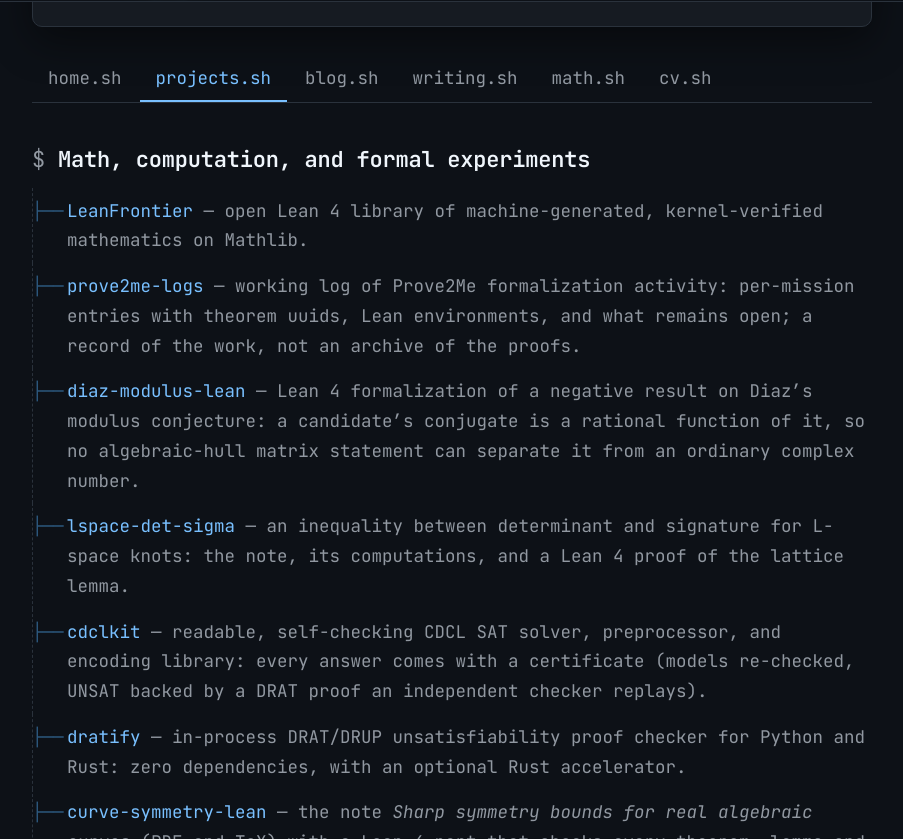
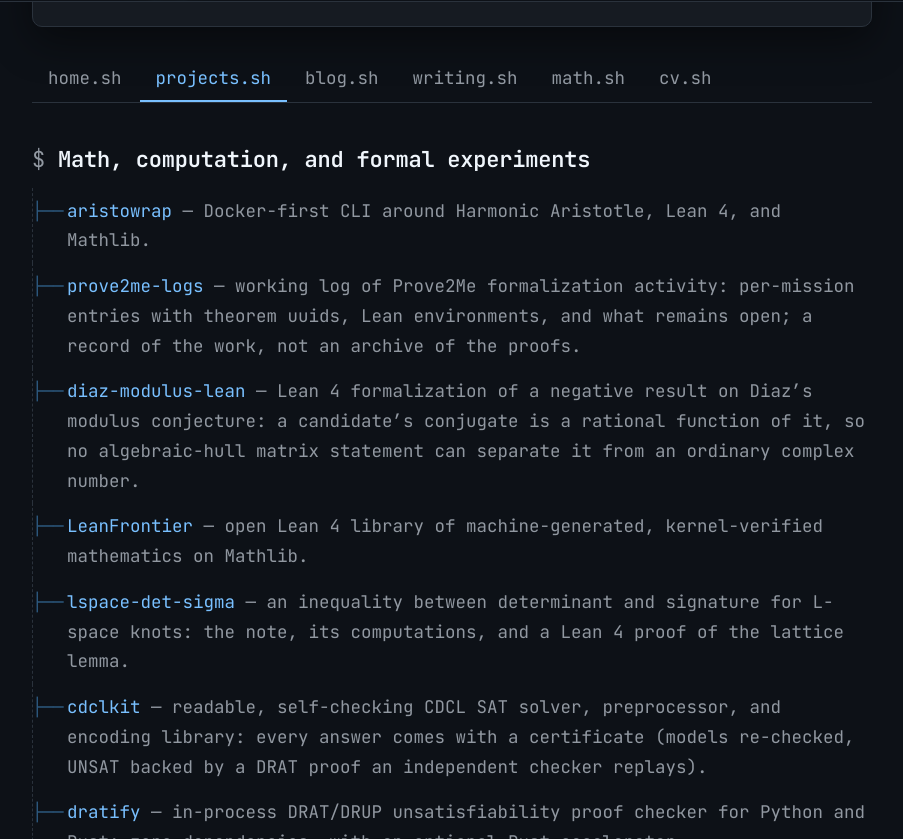
Before and after one commit to carlok/carlok.github.io, a Jekyll site: the page built from projects.md, in a window 1280 px wide and 900 px high, scrolled down 344 px, cut to the strip 61-900 px from the top of the window. Shown: the whole strip, without its empty margins (188-1091 px from the left). Built offline with Jekyll 4.4.1, drawn with Linux system fonts in a browser that asks for light colours; some of the changed text lies outside the part shown.

```diff
--- a/projects.md
+++ b/projects.md
@@ -31,9 +31,10 @@ permalink: /projects/
 
 ## Math, computation, and formal experiments
 
-- [LeanFrontier](https://github.com/carlok/LeanFrontier) — open Lean 4 library of machine-generated, kernel-verified mathematics on Mathlib.
+- [aristowrap](https://github.com/carlok/aristowrap) — Docker-first CLI around Harmonic Aristotle, Lean 4, and Mathlib.
 - [prove2me-logs](https://github.com/carlok/prove2me-logs) — working log of Prove2Me formalization activity: per-mission entries with theorem uuids, Lean environments, and what remains open; a record of the work, not an archive of the proofs.
 - [diaz-modulus-lean](https://github.com/carlok/diaz-modulus-lean) — Lean 4 formalization of a negative result on Diaz's modulus conjecture: a candidate's conjugate is a rational function of it, so no algebraic-hull matrix statement can separate it from an ordinary complex number.
+- [LeanFrontier](https://github.com/carlok/LeanFrontier) — open Lean 4 library of machine-generated, kernel-verified mathematics on Mathlib.
 - [lspace-det-sigma](https://github.com/carlok/lspace-det-sigma) — an inequality between determinant and signature for L-space knots: the note, its computations, and a Lean 4 proof of the lattice lemma.
 - [cdclkit](https://github.com/carlok/cdclkit) — readable, self-checking CDCL SAT solver, preprocessor, and encoding library: every answer comes with a certificate (models re-checked, UNSAT backed by a DRAT proof an independent checker replays).
 - [dratify](https://github.com/carlok/dratify) — in-process DRAT/DRUP unsatisfiability proof checker for Python and Rust: zero dependencies, with an optional Rust accelerator.
```
Also changed, not shown: other parts of projects.md (+0 -1 lines).
